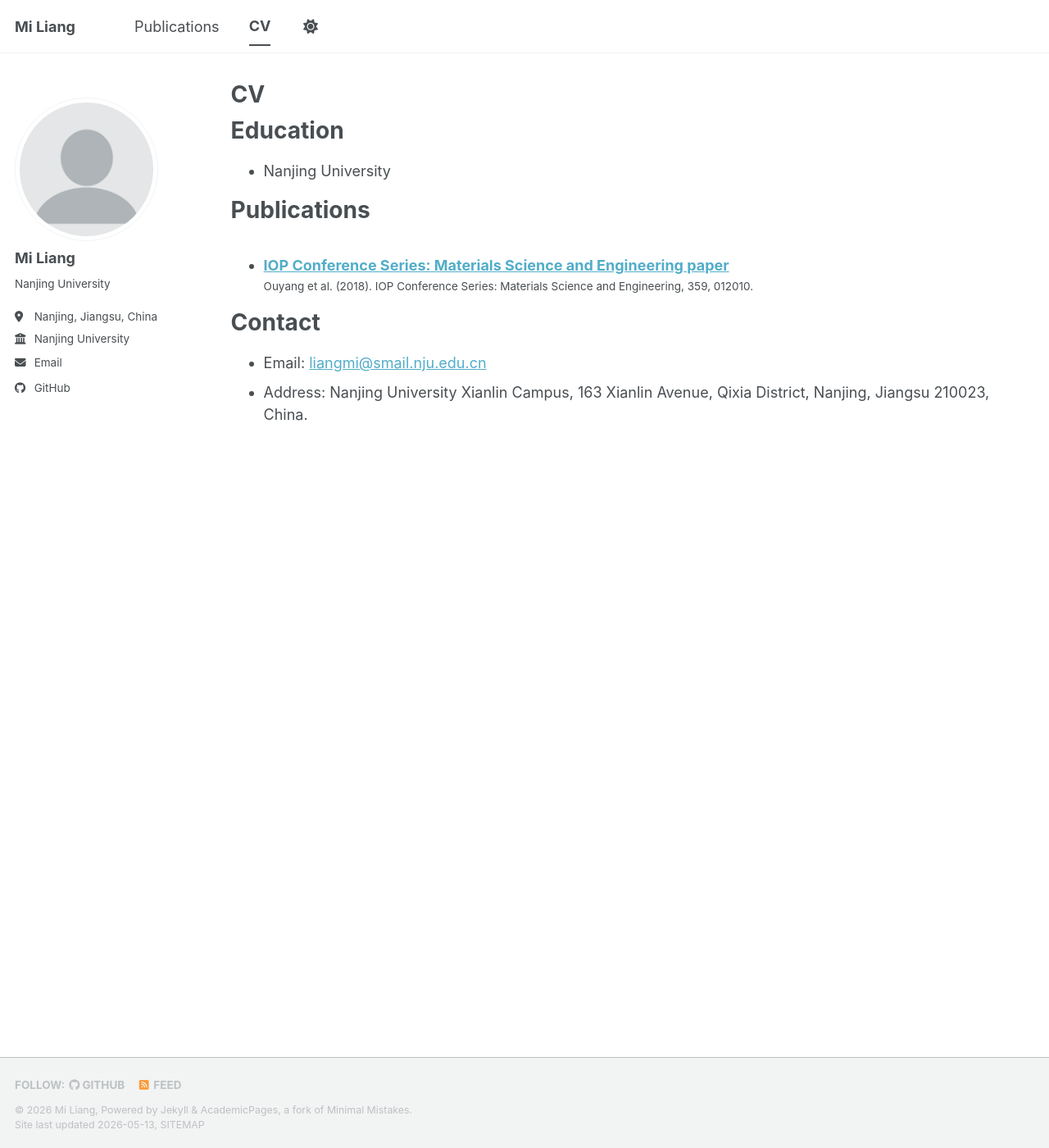
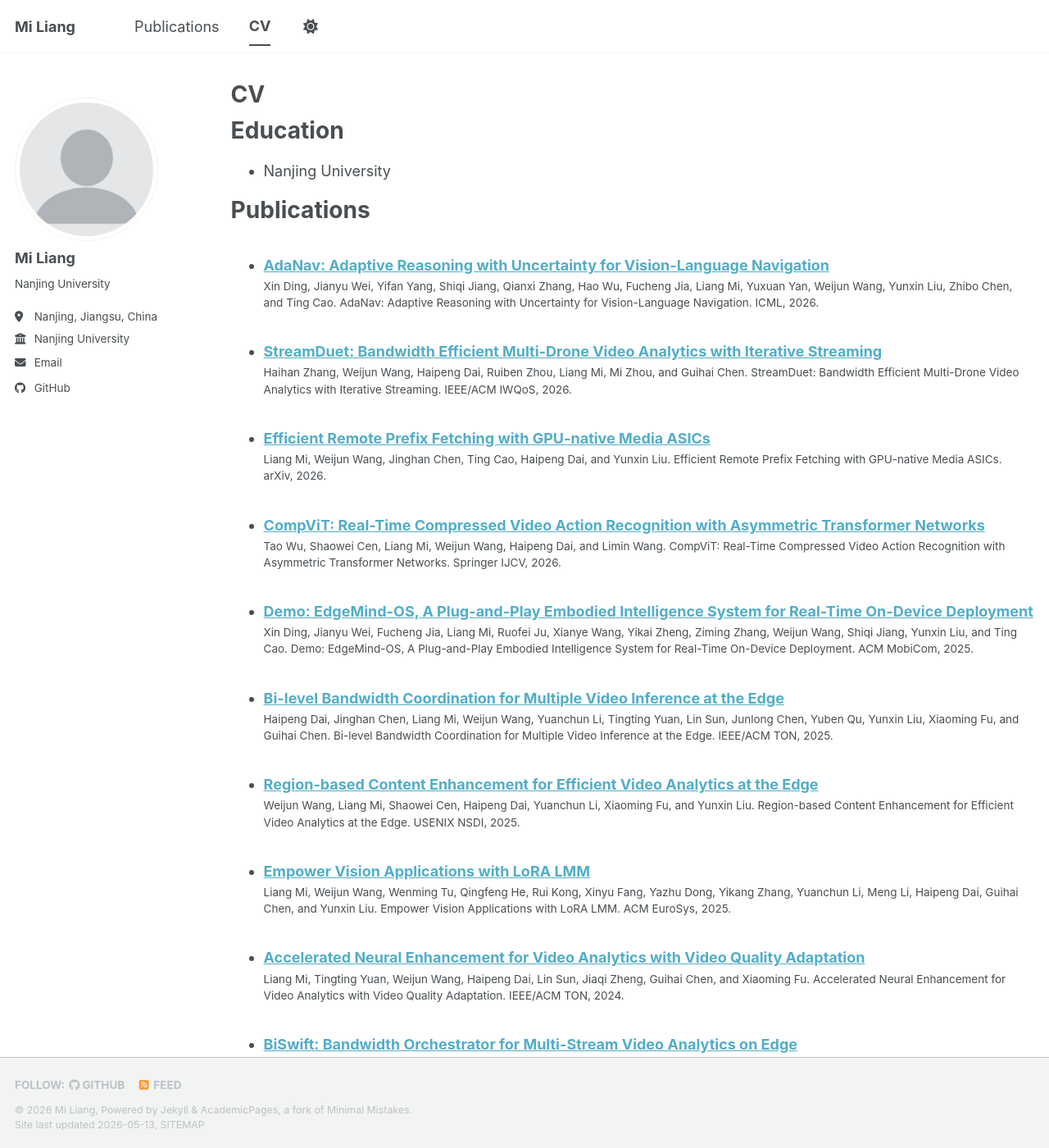
Before and after one commit to mi150/mi150.github.io, a Jekyll site: the page built from _pages/cv.md, in a window 1280 px wide and 1400 px high. Shown: the whole window at 82% size. Built offline with Jekyll 4.4.1, drawn with Linux system fonts in a browser that asks for light colours; a script bundle is joined from its source files by our own code; library files that are not in the unit come from our copies; some of the changed text lies outside the part shown.

Commit message:
Add Liang Mi related publications

```diff
--- a/_config.yml
+++ b/_config.yml
@@ -84,8 +84,8 @@ author:
 
 # Publication Category - The following the list of publication categories and their headings
 publication_category:
-  books:
-    title: 'Books'
+  preprints:
+    title: 'Preprints'
   manuscripts:
     title: 'Journal Articles'
   conferences:
--- /dev/null
+++ b/_publications/2023-05-17-accdecoder-infocom.md
@@ -0,0 +1,13 @@
+---
+title: "AccDecoder: Accelerated Decoding for Neural-enhanced Video Analytics"
+collection: publications
+category: conferences
+permalink: /publication/2023-05-17-accdecoder-infocom
+excerpt: "Conference paper in IEEE INFOCOM 2023."
+date: 2023-05-17
+venue: "IEEE INFOCOM"
+paperurl: "https://arxiv.org/abs/2301.08664"
+citation: "Tingting Yuan, Liang Mi, Weijun Wang, Haipeng Dai, and Xiaoming Fu. AccDecoder: Accelerated Decoding for Neural-enhanced Video Analytics. IEEE INFOCOM, 2023."
+---
+
+Preprint available on [arXiv](https://arxiv.org/abs/2301.08664).
--- /dev/null
+++ b/_publications/2024-05-20-biswift-infocom.md
@@ -0,0 +1,13 @@
+---
+title: "BiSwift: Bandwidth Orchestrator for Multi-Stream Video Analytics on Edge"
+collection: publications
+category: conferences
+permalink: /publication/2024-05-20-biswift-infocom
+excerpt: "Conference paper in IEEE INFOCOM 2024."
+date: 2024-05-20
+venue: "IEEE INFOCOM"
+paperurl: "https://arxiv.org/abs/2312.15740"
+citation: "Lin Sun, Weijun Wang, Tingting Yuan, Liang Mi, Haipeng Dai, Yunxin Liu, and Xiaoming Fu. BiSwift: Bandwidth Orchestrator for Multi-Stream Video Analytics on Edge. IEEE INFOCOM, 2024."
+---
+
+Preprint available on [arXiv](https://arxiv.org/abs/2312.15740).
--- /dev/null
+++ b/_publications/2024-08-01-accdecoder-ton.md
@@ -0,0 +1,13 @@
+---
+title: "Accelerated Neural Enhancement for Video Analytics with Video Quality Adaptation"
+collection: publications
+category: manuscripts
+permalink: /publication/2024-08-01-accdecoder-ton
+excerpt: "Journal article in IEEE/ACM Transactions on Networking."
+date: 2024-08-01
+venue: "IEEE/ACM Transactions on Networking"
+paperurl: "https://doi.org/10.1109/TNET.2024.3375108"
+citation: "Liang Mi, Tingting Yuan, Weijun Wang, Haipeng Dai, Lin Sun, Jiaqi Zheng, Guihai Chen, and Xiaoming Fu. Accelerated Neural Enhancement for Video Analytics with Video Quality Adaptation. IEEE/ACM TON, 2024."
+---
+
+Publisher page available via [DOI](https://doi.org/10.1109/TNET.2024.3375108).
--- /dev/null
+++ b/_publications/2025-03-30-v-lora.md
@@ -0,0 +1,13 @@
+---
+title: "Empower Vision Applications with LoRA LMM"
+collection: publications
+category: conferences
+permalink: /publication/2025-03-30-v-lora
+excerpt: "Conference paper in ACM EuroSys 2025."
+date: 2025-03-30
+venue: "ACM European Conference on Computer Systems"
+paperurl: "https://arxiv.org/abs/2411.00915"
+citation: "Liang Mi, Weijun Wang, Wenming Tu, Qingfeng He, Rui Kong, Xinyu Fang, Yazhu Dong, Yikang Zhang, Yuanchun Li, Meng Li, Haipeng Dai, Guihai Chen, and Yunxin Liu. Empower Vision Applications with LoRA LMM. ACM EuroSys, 2025."
+---
+
+Preprint available on [arXiv](https://arxiv.org/abs/2411.00915).
--- /dev/null
+++ b/_publications/2025-04-28-region-based-content-enhancement.md
@@ -0,0 +1,13 @@
+---
+title: "Region-based Content Enhancement for Efficient Video Analytics at the Edge"
+collection: publications
+category: conferences
+permalink: /publication/2025-04-28-region-based-content-enhancement
+excerpt: "Conference paper in USENIX NSDI 2025."
+date: 2025-04-28
+venue: "USENIX Symposium on Networked Systems Design and Implementation"
+paperurl: "https://www.usenix.org/conference/nsdi25/presentation/wang-weijun"
+citation: "Weijun Wang, Liang Mi, Shaowei Cen, Haipeng Dai, Yuanchun Li, Xiaoming Fu, and Yunxin Liu. Region-based Content Enhancement for Efficient Video Analytics at the Edge. USENIX NSDI, 2025."
+---
+
+Paper page available from [USENIX](https://www.usenix.org/conference/nsdi25/presentation/wang-weijun).
--- /dev/null
+++ b/_publications/2025-09-01-biswift-ton.md
@@ -0,0 +1,13 @@
+---
+title: "Bi-level Bandwidth Coordination for Multiple Video Inference at the Edge"
+collection: publications
+category: manuscripts
+permalink: /publication/2025-09-01-biswift-ton
+excerpt: "Journal article in IEEE/ACM Transactions on Networking."
+date: 2025-09-01
+venue: "IEEE/ACM Transactions on Networking"
+paperurl: "https://doi.org/10.1109/TON.2025.3615604"
+citation: "Haipeng Dai, Jinghan Chen, Liang Mi, Weijun Wang, Yuanchun Li, Tingting Yuan, Lin Sun, Junlong Chen, Yuben Qu, Yunxin Liu, Xiaoming Fu, and Guihai Chen. Bi-level Bandwidth Coordination for Multiple Video Inference at the Edge. IEEE/ACM TON, 2025."
+---
+
+Publisher page available via [DOI](https://doi.org/10.1109/TON.2025.3615604).
--- /dev/null
+++ b/_publications/2025-11-03-edgemind-os.md
@@ -0,0 +1,13 @@
+---
+title: "Demo: EdgeMind-OS, A Plug-and-Play Embodied Intelligence System for Real-Time On-Device Deployment"
+collection: publications
+category: conferences
+permalink: /publication/2025-11-03-edgemind-os
+excerpt: "Demo paper in ACM MobiCom 2025."
+date: 2025-11-03
+venue: "ACM MobiCom"
+paperurl: "https://doi.org/10.1145/3680207.3765596"
+citation: "Xin Ding, Jianyu Wei, Fucheng Jia, Liang Mi, Ruofei Ju, Xianye Wang, Yikai Zheng, Ziming Zhang, Weijun Wang, Shiqi Jiang, Yunxin Liu, and Ting Cao. Demo: EdgeMind-OS, A Plug-and-Play Embodied Intelligence System for Real-Time On-Device Deployment. ACM MobiCom, 2025."
+---
+
+Publisher page available via [DOI](https://doi.org/10.1145/3680207.3765596).
--- /dev/null
+++ b/_publications/2026-01-01-compvit-compressed-video-action-recognition.md
@@ -0,0 +1,13 @@
+---
+title: "CompViT: Real-Time Compressed Video Action Recognition with Asymmetric Transformer Networks"
+collection: publications
+category: manuscripts
+permalink: /publication/2026-01-01-compvit-compressed-video-action-recognition
+excerpt: "Journal article in International Journal of Computer Vision."
+date: 2026-01-01
+venue: "International Journal of Computer Vision"
+paperurl: "https://doi.org/10.1007/s11263-026-02787-2"
+citation: "Tao Wu, Shaowei Cen, Liang Mi, Weijun Wang, Haipeng Dai, and Limin Wang. CompViT: Real-Time Compressed Video Action Recognition with Asymmetric Transformer Networks. Springer IJCV, 2026."
+---
+
+Publisher page available via [DOI](https://doi.org/10.1007/s11263-026-02787-2).
--- /dev/null
+++ b/_publications/2026-02-12-kvfetcher-remote-prefix-fetching.md
@@ -0,0 +1,13 @@
+---
+title: "Efficient Remote Prefix Fetching with GPU-native Media ASICs"
+collection: publications
+category: preprints
+permalink: /publication/2026-02-12-kvfetcher-remote-prefix-fetching
+excerpt: "Preprint on efficient remote prefix fetching with GPU-native media ASICs."
+date: 2026-02-12
+venue: "arXiv"
+paperurl: "https://arxiv.org/abs/2602.09725"
+citation: "Liang Mi, Weijun Wang, Jinghan Chen, Ting Cao, Haipeng Dai, and Yunxin Liu. Efficient Remote Prefix Fetching with GPU-native Media ASICs. arXiv, 2026."
+---
+
+Preprint available on [arXiv](https://arxiv.org/abs/2602.09725).
--- /dev/null
+++ b/_publications/2026-06-01-streamduet.md
@@ -0,0 +1,12 @@
+---
+title: "StreamDuet: Bandwidth Efficient Multi-Drone Video Analytics with Iterative Streaming"
+collection: publications
+category: conferences
+permalink: /publication/2026-06-01-streamduet
+excerpt: "Conference paper accepted to IEEE/ACM IWQoS 2026."
+date: 2026-06-01
+venue: "IEEE/ACM International Symposium on Quality of Service"
+citation: "Haihan Zhang, Weijun Wang, Haipeng Dai, Ruiben Zhou, Liang Mi, Mi Zhou, and Guihai Chen. StreamDuet: Bandwidth Efficient Multi-Drone Video Analytics with Iterative Streaming. IEEE/ACM IWQoS, 2026."
+---
+
+Listed on Weijun Wang's [publications page](https://weijunalexwang.github.io/).
--- /dev/null
+++ b/_publications/2026-07-01-adanav.md
@@ -0,0 +1,13 @@
+---
+title: "AdaNav: Adaptive Reasoning with Uncertainty for Vision-Language Navigation"
+collection: publications
+category: conferences
+permalink: /publication/2026-07-01-adanav
+excerpt: "Conference paper accepted to ICML 2026."
+date: 2026-07-01
+venue: "International Conference on Machine Learning"
+paperurl: "https://arxiv.org/abs/2509.24387"
+citation: "Xin Ding, Jianyu Wei, Yifan Yang, Shiqi Jiang, Qianxi Zhang, Hao Wu, Fucheng Jia, Liang Mi, Yuxuan Yan, Weijun Wang, Yunxin Liu, Zhibo Chen, and Ting Cao. AdaNav: Adaptive Reasoning with Uncertainty for Vision-Language Navigation. ICML, 2026."
+---
+
+Preprint available on [arXiv](https://arxiv.org/abs/2509.24387).
```
